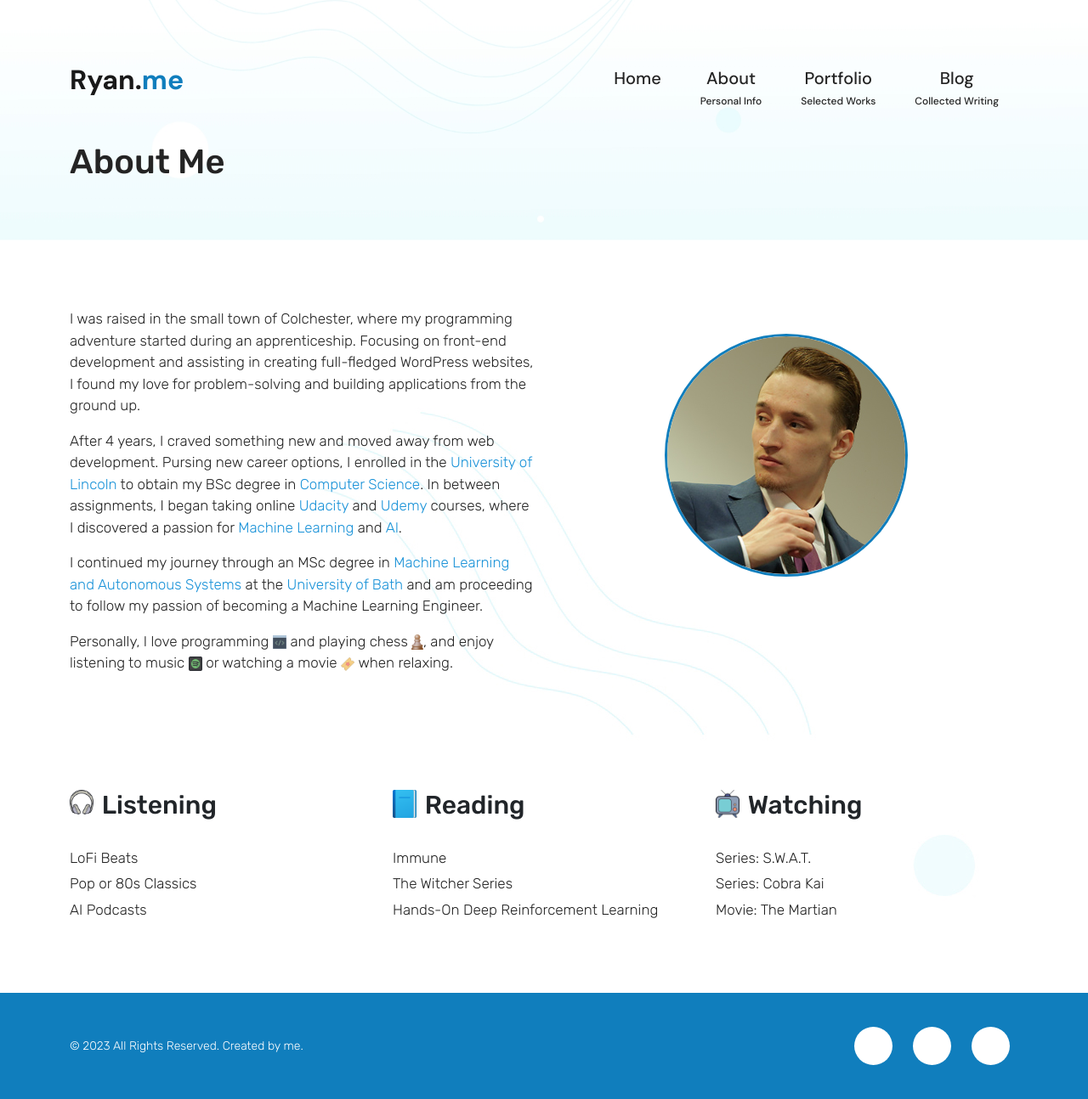
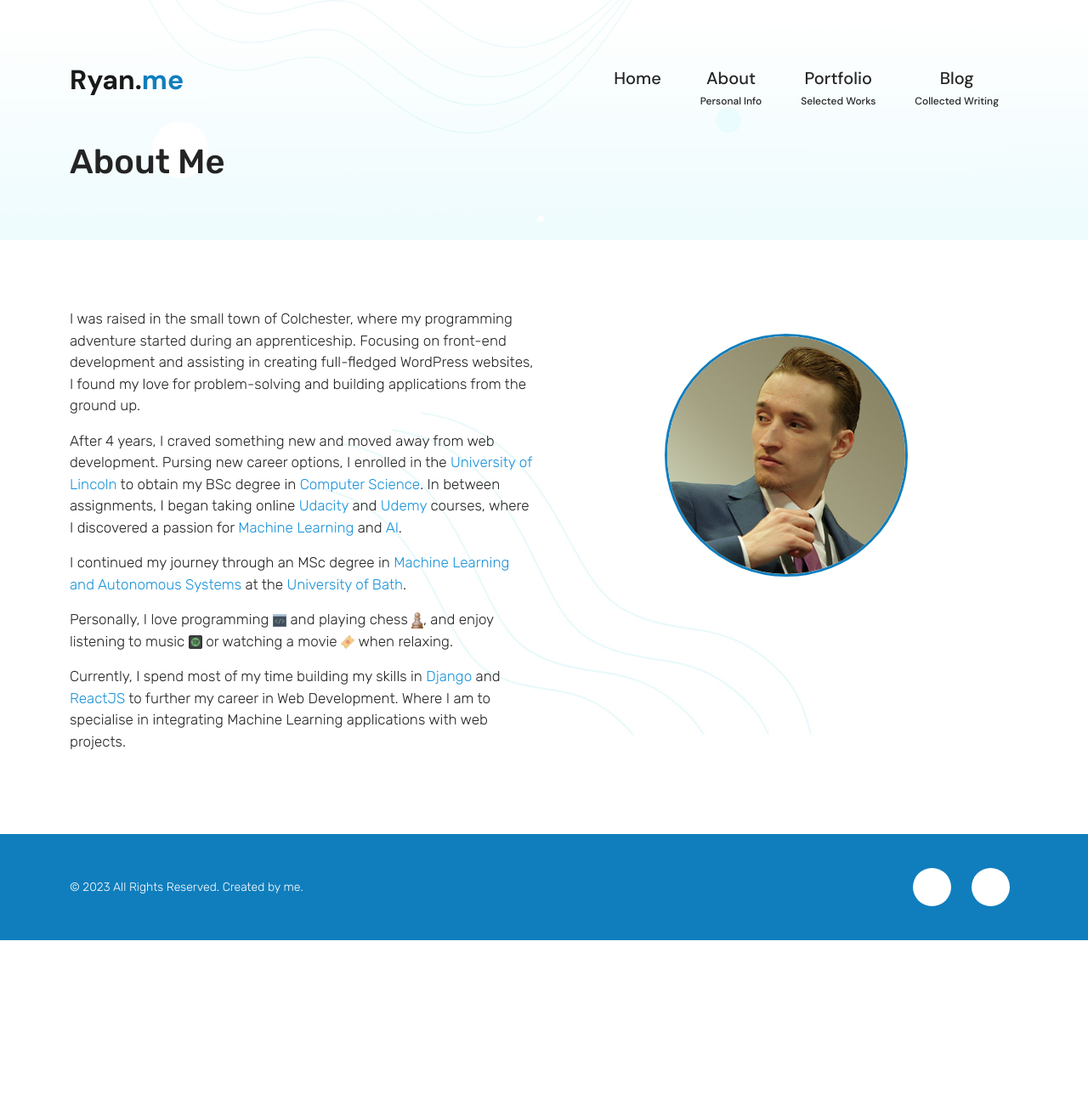
Before and after one commit to Achronus/achronus.github.io, a Jekyll site: the page built from about.html, in a window 1280 px wide. Shown: the whole page at 85% size. Built offline with Jekyll 4.4.1, drawn with Linux system fonts in a browser that asks for light colours; nearby versions of some CDN libraries; after the commit the page ends 1107 px from its top, so only the background shows below that.

Commit message:
Website updates
- Removed `buymeacoffee` link from homepage and footer
- Updated about page content
- Removed section from about page

```diff
--- a/_includes/footer.html
+++ b/_includes/footer.html
@@ -10,7 +10,6 @@
           <div class="col-sm-12 col-md-6 social-icons text-center text-md-end">
             {%- include page_parts/social-btn.html type="brands" name="linkedin" url=site.linkedin_url -%}
             {%- include page_parts/social-btn.html type="brands" name="github" url=site.github_url -%}
-            {%- include page_parts/social-btn.html type="solid" name="mug-hot" url=site.buymeacoffee_url -%}
           </div><!-- social-icons -->
         </div><!-- row -->
         <button type="button" id="btn-back-to-top">
--- a/_includes/page_content/about.html
+++ b/_includes/page_content/about.html
@@ -1,4 +1,6 @@
 <p>I was raised in the small town of Colchester, where my programming adventure started during an apprenticeship. Focusing on front-end development and assisting in creating full-fledged WordPress websites, I found my love for problem-solving and building applications from the ground up.</p>
 <p>After 4 years, I craved something new and moved away from web development. Pursing new career options, I enrolled in the <span class="blue">University of Lincoln</span> to obtain my BSc degree in <span class="blue">Computer Science</span>. In between assignments, I began taking online <span class="blue">Udacity</span> and <span class="blue">Udemy</span> courses, where I discovered a passion for <span class="blue">Machine Learning</span> and <span class="blue">AI</span>.</p>
-<p>I continued my journey through an MSc degree in <span class="blue">Machine Learning and Autonomous Systems</span> at the <span class="blue">University of Bath</span> and am proceeding to follow my passion of becoming a Machine Learning Engineer.</p>
+<p>I continued my journey through an MSc degree in <span class="blue">Machine Learning and Autonomous Systems</span> at the <span class="blue">University of Bath</span>.</p>
 <p>Personally, I love programming {% include page_parts/image.html url="code.png" alt="code icon" %} and playing chess {% include page_parts/image.html url="chess.png" alt="chess icon" -%}, and enjoy listening to music {% include page_parts/image.html url="spotify.png" alt="spotify icon" %} or watching a movie {% include page_parts/image.html url="movies.png" alt="movie ticket icon" %} when relaxing.</p>
+
+<p>Currently, I spend most of my time building my skills in <span class="blue">Django</span> and <span class="blue">ReactJS</span> to further my career in Web Development. Where I am to specialise in integrating Machine Learning applications with web projects.</p>
--- a/about.html
+++ b/about.html
@@ -21,23 +21,3 @@ id: about-page
         </div><!-- row -->
     </div><!-- container -->
 </section><!-- #about-me -->
-
-<!-- ACTIVITY
-============================================================================== -->
-<section id="activity">
-    <div class="container">
-        <div class="row">
-            {%- for activity in site.activities -%}
-            <div class="col-12 col-sm-6 col-lg-4">
-                <div class="title text-center text-md-start">
-                    {%- include page_parts/image.html url=activity.img_url alt=activity.header %}
-                    <h2>{{ activity.header }}</h2>
-                </div><!-- title -->
-                <div class="text text-center text-md-start mt-4 mb-5 mb-md-0">
-                    {{ activity.content }}
-                </div><!-- text -->
-            </div><!-- col -->
-            {%- endfor -%}
-        </div><!-- row -->
-    </div><!-- container -->
-</section><!-- #activity -->
--- a/index.html
+++ b/index.html
@@ -27,7 +27,6 @@ layout: homepage
                     <div class="col-md-auto social-icons mt-5 text-center text-md-start">
                         {%- include page_parts/social-btn.html type="brands" name="linkedin" url=site.linkedin_url -%}
                         {%- include page_parts/social-btn.html type="brands" name="github" url=site.github_url -%}
-                        {%- include page_parts/social-btn.html type="solid" name="mug-hot" url=site.buymeacoffee_url -%}
                     </div><!-- .social-icons-->
                 </div><!-- .row -->
             </div><!-- .col -->
```
